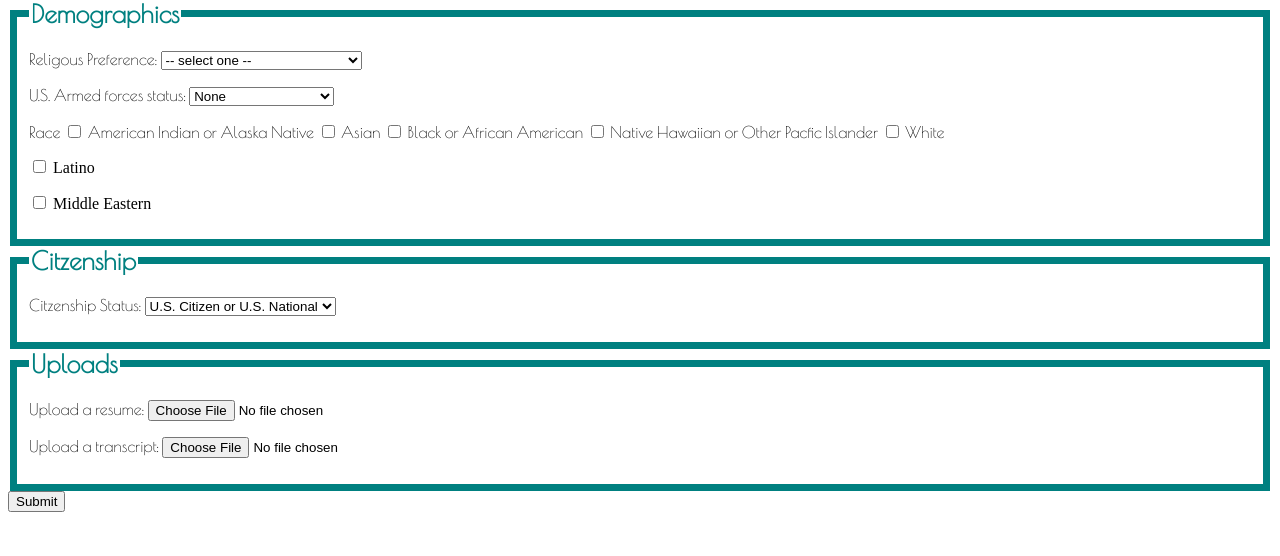
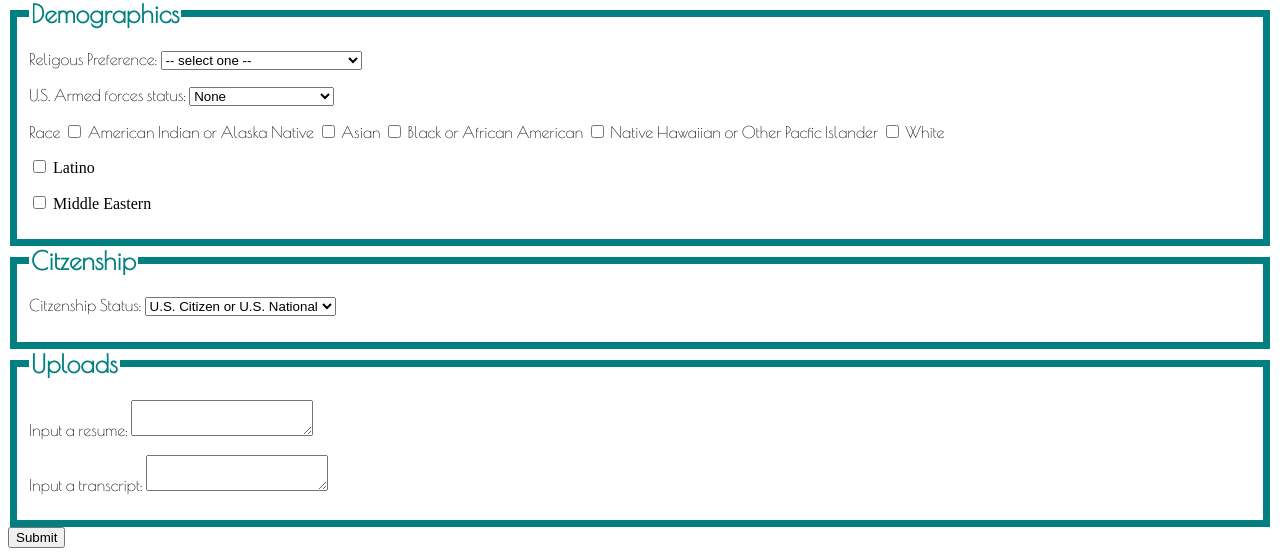
Before and after one commit to jedouard98/scholar-fish, a Python web app: template templates/basic-info.html in a window 1280 px wide. Shown: the part 842-1398 px from the top of the page. Before the commit the page ends 1354 px from the top, so only its background shows below. Run offline with Jinja, Linux system fonts and the light colour scheme; the template is opened without the code that fills it, so the values that code supplies are empty.

Commit message:
Changed Transcript and Resume area

```diff
--- a/templates/basic-info.html
+++ b/templates/basic-info.html
@@ -207,8 +207,8 @@
 
     <fieldset>
       <legend>Uploads</legend>
-      <p> Upload a resume: <input type="file" name="resume" value="file">
-      <p> Upload a transcript: <input type="file" name="transcript" value="file">
+      <p> Input a resume: <textarea name="resume" rows="2" cols="20"></textarea>
+      <p> Input a transcript: <textarea name="transcript" rows="2" cols="20"></textarea>
     </fieldset>
 
     <button type="submit">Submit</button>
```
